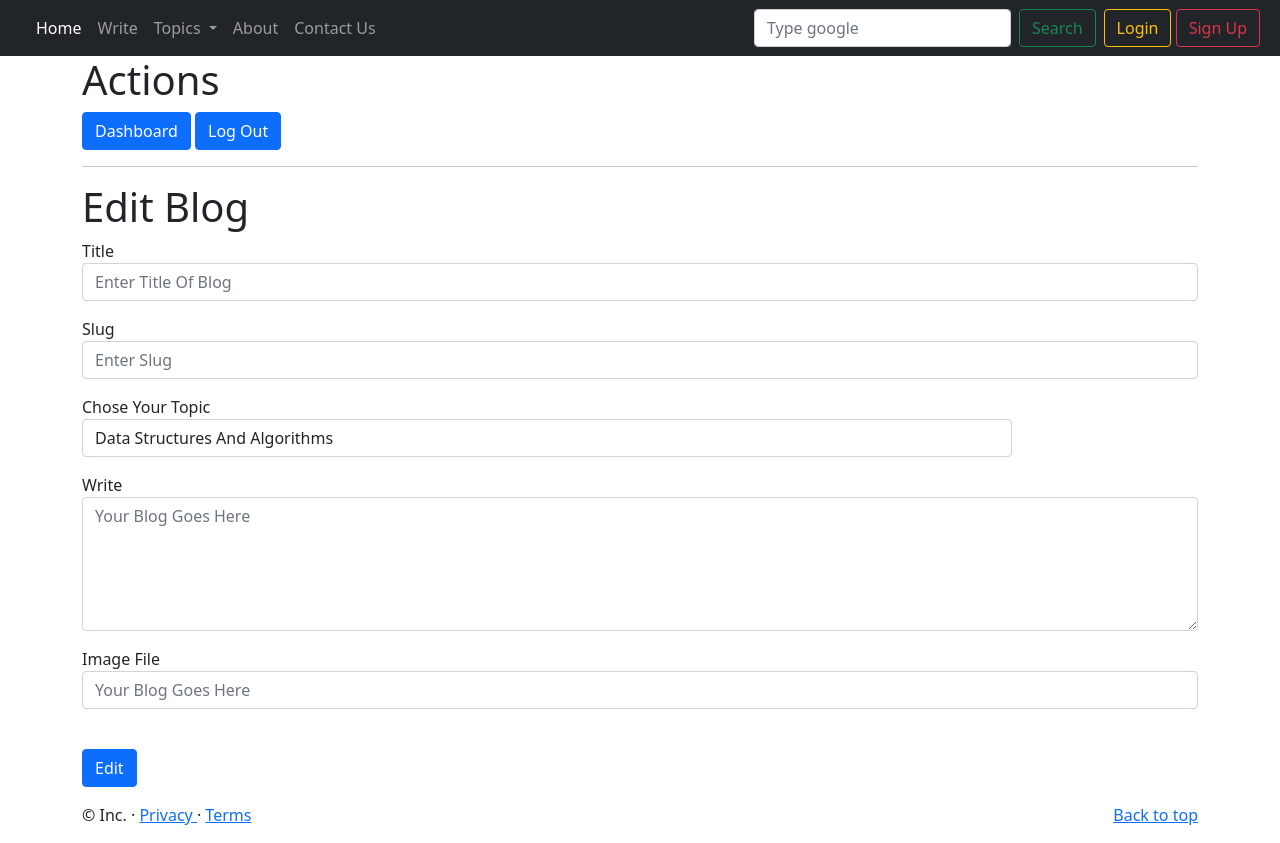
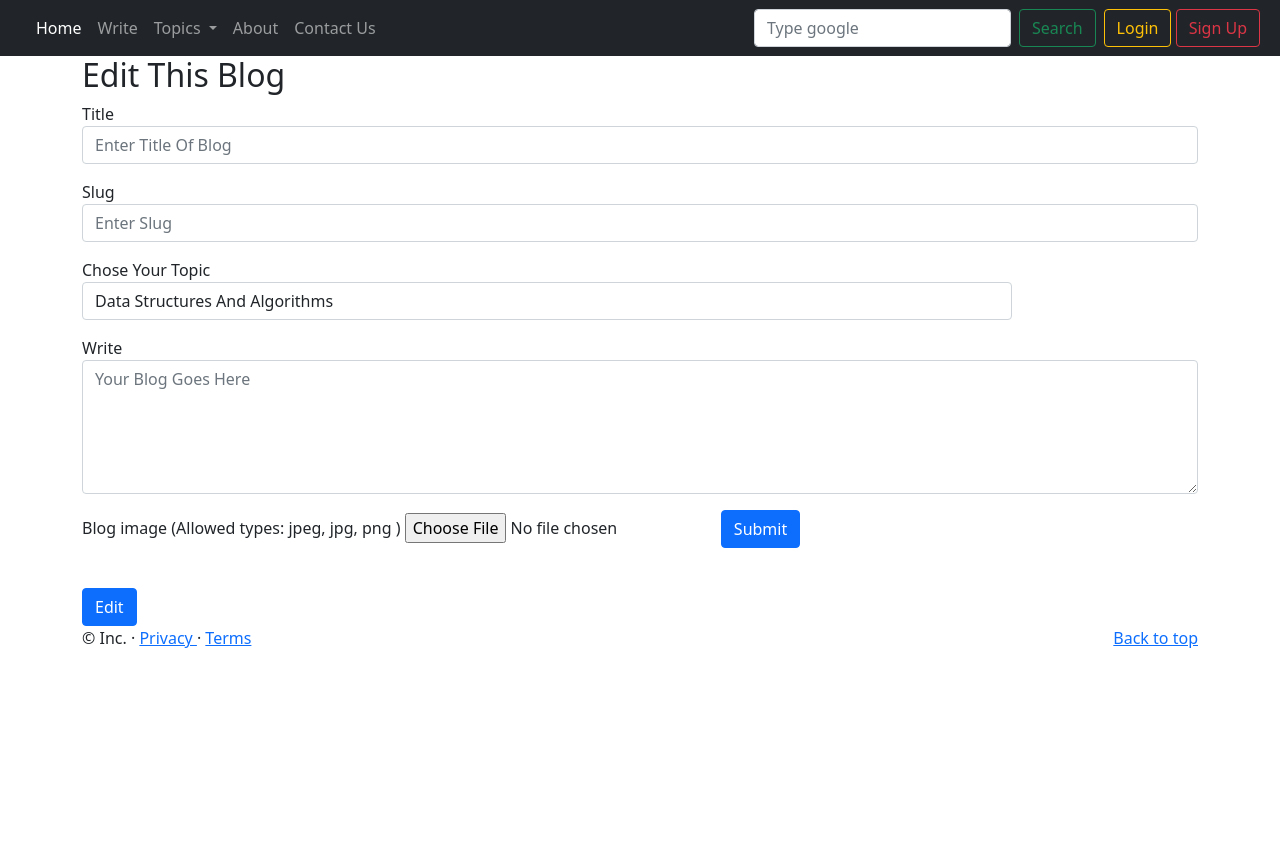
Before and after one commit to sandeepdot1/Blog-Site, a Flask app: template templates/edit.html in a window 1280 px wide. After the commit the page ends 648 px from the top, so only its background shows below. Run offline with Flask 2, Linux system fonts and the light colour scheme; the template is opened without the code that fills it, so the values that code supplies are empty; parts of the project's set-up code (start-up, migrations or seed data) failed here and were passed over.

Commit message:
Added upload image functionality during editing blogs

```diff
--- a/templates/edit.html
+++ b/templates/edit.html
@@ -4,13 +4,9 @@
 {% block body %}
 
         <div class="container">
-            <h1>Actions</h1>
-            <a href="/dashboard"><button class="btn btn-primary">Dashboard</button></a>
-            <a href="/logout"><button class="btn btn-primary">Log Out</button></a>
-        <hr>
-            <h1>
-                Edit Blog
-            </h1>
+            <h2>
+                Edit This Blog
+            </h2>
             <form name="sentMessage" id="contactForm" action = "/edit/{{blog.sno}}" method="post" novalidate>
             <div class="control-group">
               <div class="form-group floating-label-form-group controls">
@@ -63,9 +59,11 @@
             </div>
             <div class="control-group">
               <div class="form-group floating-label-form-group controls">
-                <label>Image File</label>
-                <input type="text" class="form-control" placeholder="Your Blog Goes Here" name = "img_file" id="img_file" required data-validation-required-message="Please upload image" value="{{blog.img_file}}">
-                <p class="help-block text-danger"></p>
+                <label>Blog image (Allowed types: jpeg, jpg, png )</label>
+                <form action="/uploader" method="post" enctype="multipart/form-data" accept-charset="utf-8">
+                      <input type="file" name="myfile">
+                      <button class="btn btn-primary">Submit</button>
+                </form>
               </div>
             </div>
             <br>
```
